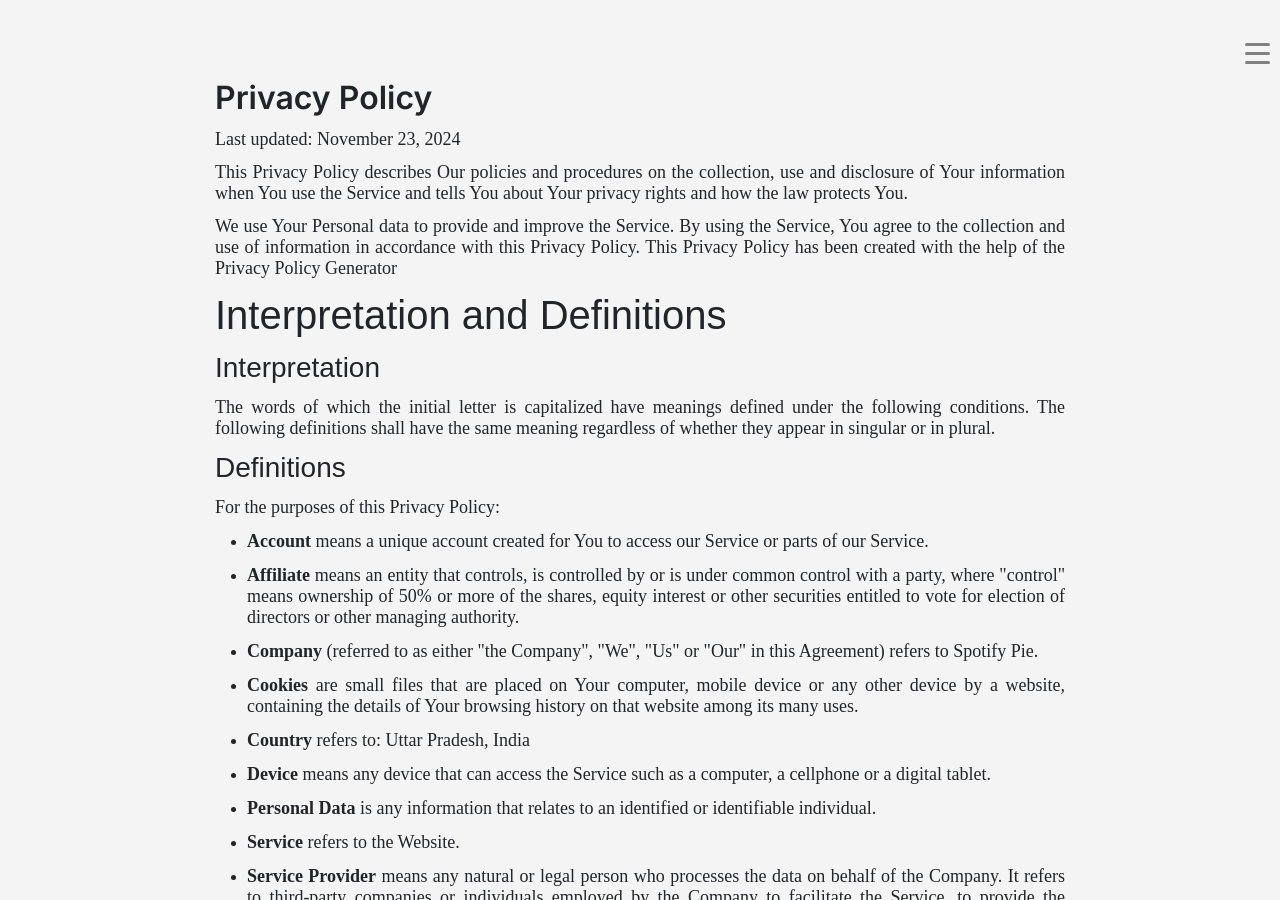
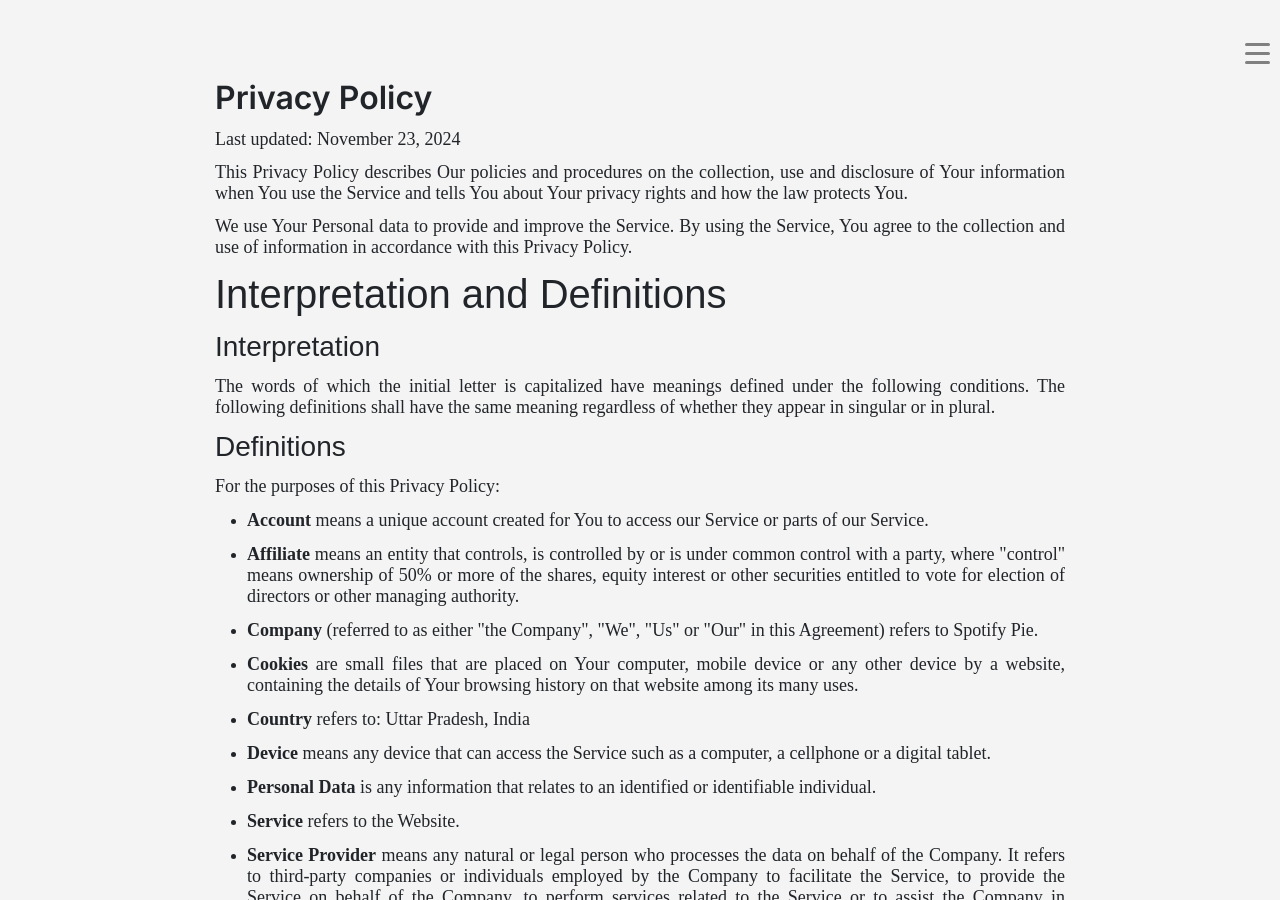
Before and after one commit to receiptifyspotify/receiptifyspotify.github.io, a Jekyll site: the page built from pages/privacy.html, in a window 1280 px wide and 900 px high. Built offline with Jekyll 4.4.1, drawn with Linux system fonts in a browser that asks for light colours; nearby versions of some CDN libraries; some web fonts are replaced.

Commit message:
Update privacy.html

```diff
--- a/pages/privacy.html
+++ b/pages/privacy.html
@@ -95,9 +95,7 @@ permalink: /privacy/
       <p>
         We use Your Personal data to provide and improve the Service. By using
         the Service, You agree to the collection and use of information in
-        accordance with this Privacy Policy. This Privacy Policy has been
-        created with the help of the
-       Privacy Policy Generator
+        accordance with this Privacy Policy.
       </p>
       <h2>Interpretation and Definitions</h2>
       <h3>Interpretation</h3>
```
